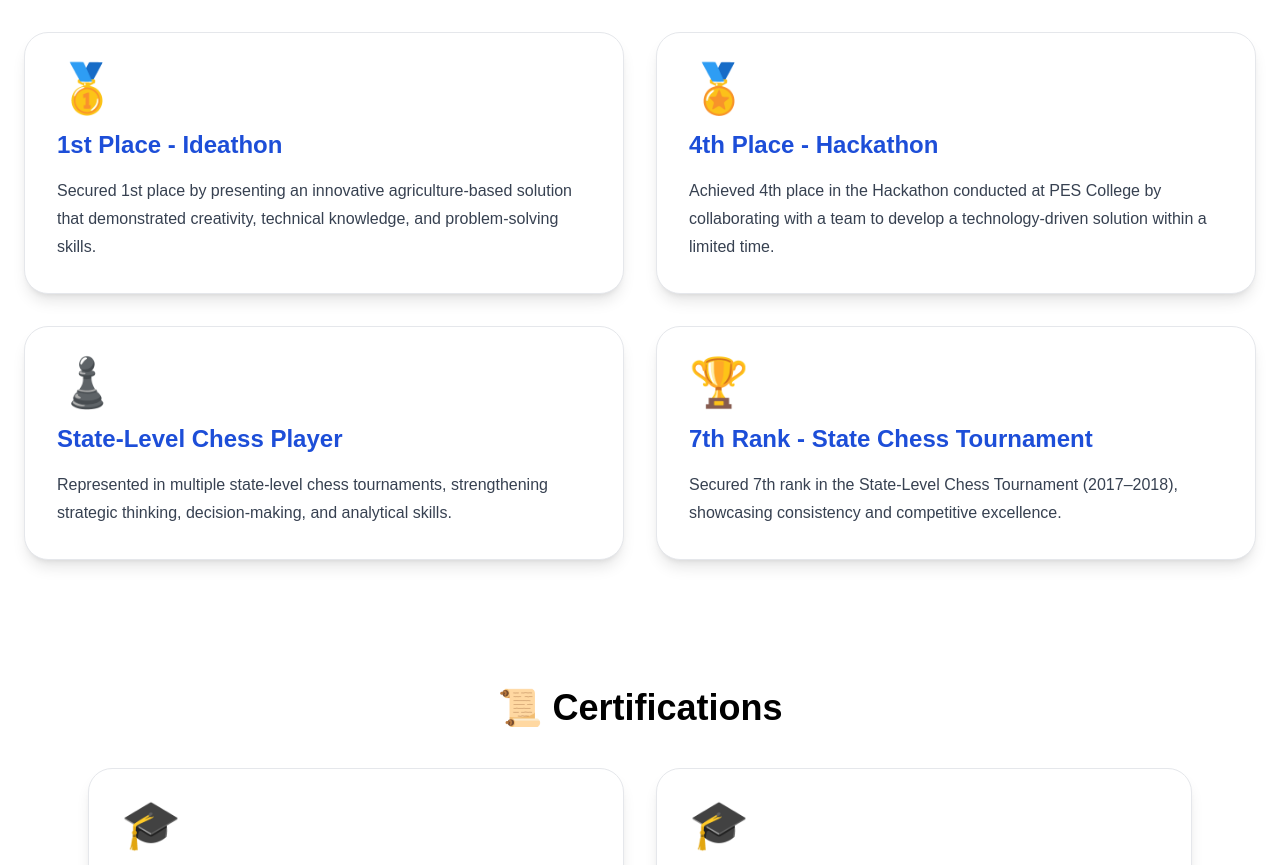
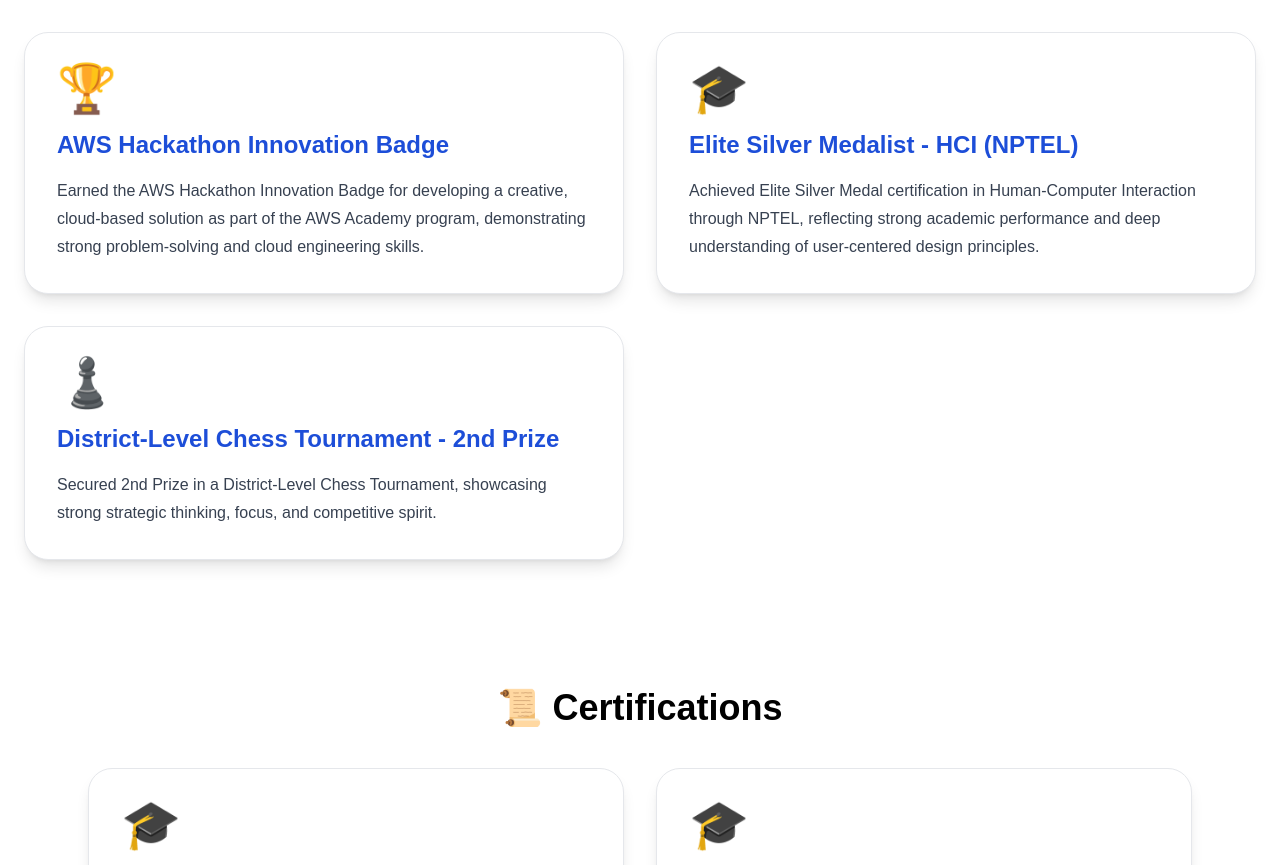
Before and after one commit to PhenioxQueen/my-portfolio, a Next.js app: page / in a window 1280 px wide. Shown: the part 4120-4985 px from the top of the page. Built offline with nearby package versions, Linux system fonts and the light colour scheme.

Commit message:
Update Achievements.tsx

```diff
--- a/components/Achievements.tsx
+++ b/components/Achievements.tsx
@@ -1,37 +1,29 @@
 export default function Achievements() {
   const achievements = [
     {
-      icon: "🥇",
-      title: "1st Place - Ideathon",
+      icon: "🏆",
+      title: "AWS Hackathon Innovation Badge",
       description:
-        "Secured 1st place by presenting an innovative agriculture-based solution that demonstrated creativity, technical knowledge, and problem-solving skills.",
+        "Earned the AWS Hackathon Innovation Badge for developing a creative, cloud-based solution as part of the AWS Academy program, demonstrating strong problem-solving and cloud engineering skills.",
     },
     {
-      icon: "🏅",
-      title: "4th Place - Hackathon",
+      icon: "🎓",
+      title: "Elite Silver Medalist - HCI (NPTEL)",
       description:
-        "Achieved 4th place in the Hackathon conducted at PES College by collaborating with a team to develop a technology-driven solution within a limited time.",
+        "Achieved Elite Silver Medal certification in Human-Computer Interaction through NPTEL, reflecting strong academic performance and deep understanding of user-centered design principles.",
     },
     {
       icon: "♟️",
-      title: "State-Level Chess Player",
+      title: "District-Level Chess Tournament - 2nd Prize",
       description:
-        "Represented in multiple state-level chess tournaments, strengthening strategic thinking, decision-making, and analytical skills.",
-    },
-    {
-      icon: "🏆",
-      title: "7th Rank - State Chess Tournament",
-      description:
-        "Secured 7th rank in the State-Level Chess Tournament (2017–2018), showcasing consistency and competitive excellence.",
+        "Secured 2nd Prize in a District-Level Chess Tournament, showcasing strong strategic thinking, focus, and competitive spirit.",
     },
   ];
-
   return (
     <section className="mx-auto max-w-7xl px-6 py-16">
       <h2 className="mb-12 text-center text-4xl font-bold">
         🏆 Achievements
       </h2>
-
       <div className="grid gap-8 md:grid-cols-2">
         {achievements.map((item) => (
           <div
@@ -39,11 +31,9 @@
             className="rounded-3xl border border-gray-200 bg-white p-8 shadow-lg transition duration-300 hover:-translate-y-2 hover:shadow-2xl"
           >
             <div className="text-5xl">{item.icon}</div>
-
             <h3 className="mt-4 text-2xl font-bold text-blue-700">
               {item.title}
             </h3>
-
             <p className="mt-4 leading-7 text-gray-700">
               {item.description}
             </p>
```
